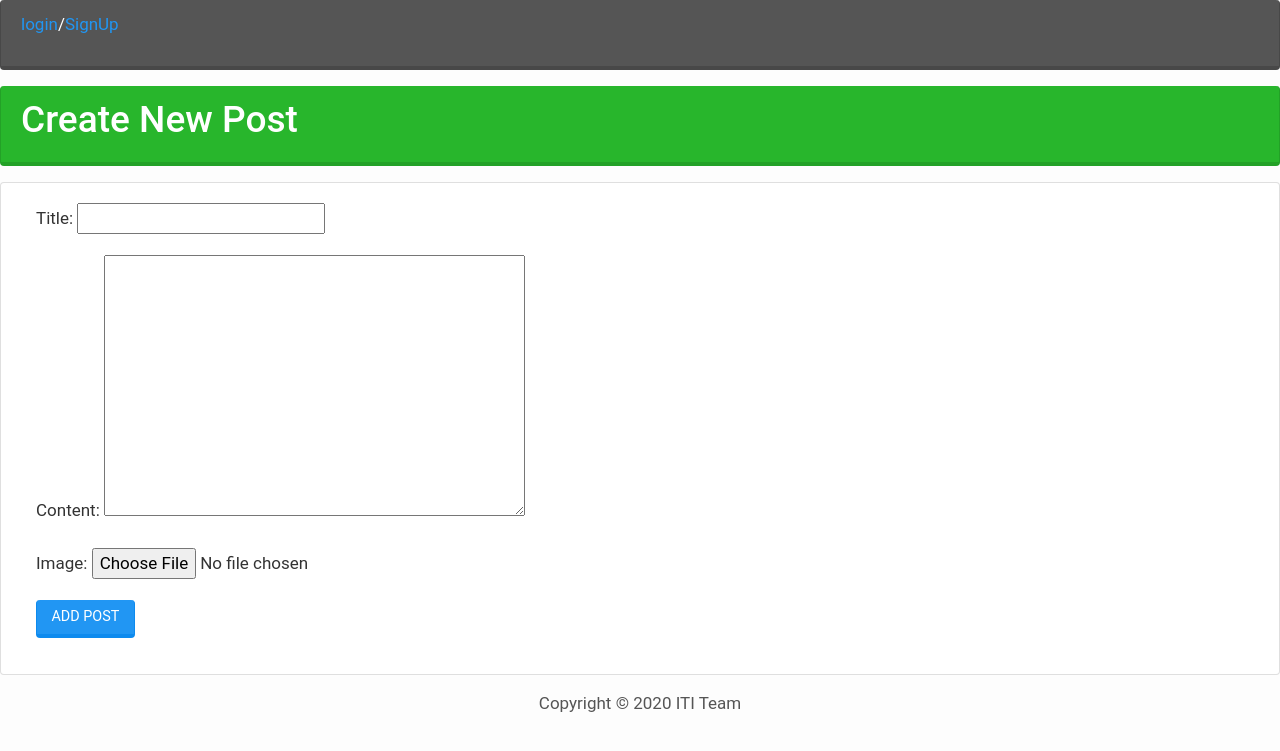
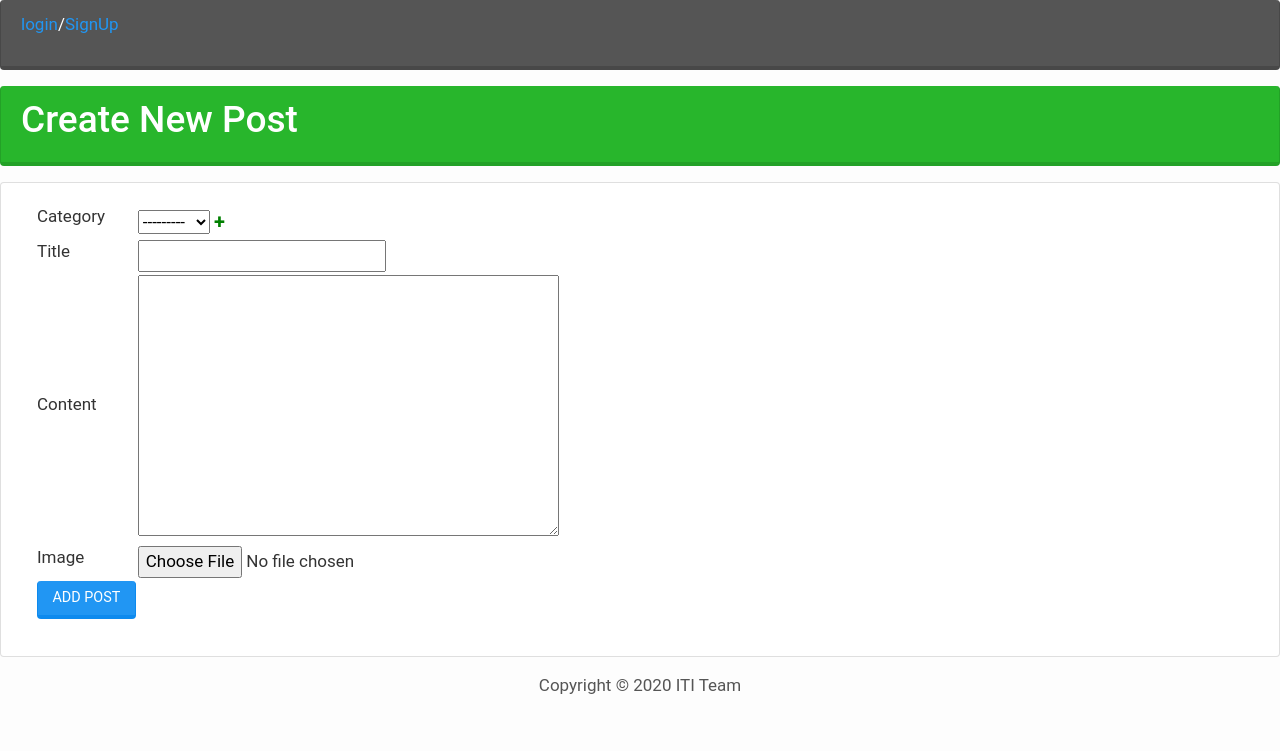
Before and after one commit to Tarek-Hassan/BLOGER-_Django, a Django app: page /blog/newPost in a window 1280 px wide. Shown: the top 751 px of the page. Run offline with Django 3.2, Linux system fonts and the light colour scheme; data comes from the database, SQL or seed files in the repository; both versions use the stored data as it was after the commit; some libraries are stand-ins or nearby versions.

Commit message:
Added create category page for posts

```diff
--- a/blog/admin.py
+++ b/blog/admin.py
@@ -3,7 +3,7 @@ from blog.models import Post, Comment, Reply, Category, Subscribe
 
 # Register your models here.
 class PostAdmin(admin.ModelAdmin):
-    list_display = ('title', 'slug', 'author', 'status', 'created_on', 'image')
+    list_display = ('title', 'slug', 'author', 'status', 'created_on', 'image', 'category')
     list_filter = ("status",)
     search_fields = ['title', 'content']
     prepopulated_fields = {'slug': ('title',)}
@@ -19,8 +19,8 @@ class ReplyAdmin(admin.ModelAdmin):
     search_fields = ('name', 'body')
 
 class CategoryAdmin(admin.ModelAdmin):
-    list_display = ('category_name', 'category_creator')
-    search_fields = ['category_name']
+    list_display = ('name', 'creator')
+    search_fields = ['name']
 
 admin.site.register(Post, PostAdmin)
 admin.site.register(Comment, CommentAdmin)
--- a/blog/forms.py
+++ b/blog/forms.py
@@ -1,4 +1,4 @@
-from .models import Comment, Reply, Post
+from .models import Comment, Reply, Post, Category
 from django import forms
 
 
@@ -17,4 +17,9 @@ class ReplyForm(forms.ModelForm):
 class PostForm(forms.ModelForm):
     class Meta:
         model=Post
-        fields=('title','content','image')
+        fields=('title','content','category','image')
+
+class CategoryForm(forms.ModelForm):
+    class Meta:
+        model= Category
+        fields= ('name',)
--- a/blog/models.py
+++ b/blog/models.py
@@ -6,6 +6,12 @@ STATUS = (
     (0, "Draft"),
     (1, "Publish")
 )
+
+class Category(models.Model):
+	name = models.CharField(max_length = 200)
+	creator = models.ForeignKey(User, on_delete=models.CASCADE)
+	def __str__(self):
+		return self.name
 
 class Post(models.Model): # Category foreign key is to be added
     title = models.CharField(max_length=200, unique=True)
@@ -16,8 +22,8 @@ class Post(models.Model): # Category foreign key is to be added
     likes = models.IntegerField(default=0)
     dislikes = models.IntegerField(default=0)
     status = models.IntegerField(choices=STATUS, default=1)
-    # image = models.ImageField(upload_to='img/', null=True)
     image = models.ImageField(upload_to='images/', null=True)
+    category = models.ForeignKey(Category, on_delete=models.CASCADE, related_name='blog_posts', null=True)
 
     class Meta:
         ordering = ['-created_on']
@@ -51,12 +57,6 @@ class Reply(models.Model):
     def __str__(self):
         return 'Reply {} by {}'.format(self.body, self.name)
 
-class Category(models.Model):
-	category_name = models.CharField(max_length = 200)
-	category_creator = models.ForeignKey(User, on_delete=models.CASCADE)
-	def __str__(self):
-		return self.category_name
-
 class Subscribe(models.Model):
     category_id = models.ForeignKey(Category, on_delete=models.CASCADE)
     subscriber_id = models.ForeignKey(User, on_delete=models.CASCADE)
--- a/blog/urls.py
+++ b/blog/urls.py
@@ -7,4 +7,5 @@ urlpatterns=[
     path('newPost', views.addPost),
     path('<slug>/', views.post_detail, name='post_detail'),
     path('<slug>/<commentId>/', views.comment_reply, name="comment_reply"),
+    path('newCategory', views.addCategory)
 ]
--- a/blog/views.py
+++ b/blog/views.py
@@ -1,12 +1,13 @@
 from django.shortcuts import render
 from django.views import generic
 from blog.models import Post, Reply, Comment, User, Subscribe
-from .forms import CommentForm, ReplyForm, PostForm
+from .forms import CommentForm, ReplyForm, PostForm, CategoryForm
 from django.shortcuts import render, get_object_or_404
 from django.http import HttpResponseRedirect
 from django.contrib.auth.decorators import login_required
 from django.utils.text import slugify
-
+from django.core.exceptions import ValidationError
+from django.utils.translation import ugettext as _
 
 # Create your views here.
 def home(request, num):
@@ -46,6 +47,8 @@ def post_detail(request, slug):
             # Save the comment to the database
             new_comment.save()
             return HttpResponseRedirect(url)
+        else:
+            raise ValidationError(_('Invalid value'), code='invalid')
     else:
         comment_form = CommentForm()
 
@@ -74,6 +77,8 @@ def comment_reply(request, commentId, slug):
             reply.name = request.user
             # Save the reply to the database
             reply.save()
+        else:
+            raise ValidationError(_('Invalid value'), code='invalid')
     else:
         reply_form = ReplyForm()
 
@@ -89,7 +94,25 @@ def addPost(request):
             post.slug = slugify(post.title)
             post.save()
             return HttpResponseRedirect('/blog/allPosts')
+        else:
+            raise ValidationError(_('Invalid value'), code='invalid')
     else:
         form=PostForm()
 
     return render(request,'blogviews/newPost.html',{'form':form})
+
+def addCategory(request):
+    if(request.method=='POST'):
+        form = CategoryForm(request.POST)
+
+        if(form.is_valid()):
+            category = form.save(commit=False)
+            category.creator = request.user
+            category.save()
+            return HttpResponseRedirect('/blog/newPost')
+        else:
+            raise ValidationError(_('Invalid value'), code='invalid')
+    else:
+        form=CategoryForm()
+
+    return render(request,'blogviews/newCategory.html',{'form':form})
--- a/templates/blogviews/allPosts.html
+++ b/templates/blogviews/allPosts.html
@@ -47,6 +47,7 @@
                         <img src="{{post.image.url}}" height="200" width="500">
                         <h2 class="card-title">{{ post.title }}</h2>
                         <p class="card-text text-muted h6">{{ post.author }} | {{ post.created_on}} </p>
+                        <p class="card-text text-muted h6">{{ post.category }}</p>
     <!--                    <p class="card-text">{{post.content|slice:":200" }}</p>-->
                     </a>
                 </div>
--- a/templates/blogviews/newPost.html
+++ b/templates/blogviews/newPost.html
@@ -7,9 +7,32 @@
 <div class="card">
     <div class="card-body">
 <form method="POST" class="form-group col-9" enctype="multipart/form-data">
-    {{form.as_p}}
-    {% csrf_token %}
-    <button type="submit" class="btn btn-primary">Add Post</button>
+    <!-- {{form.as_p}} -->
+    <table>
+        <tr>
+            <td><label>Category</label></td>
+            <td>{{form.category}}
+            <a href="/blog/newCategory" style="color: green; text-decoration: none; font-weight: bold; font-size: 20px;">+</a></td>
+            <!-- <button type="submit" style="background: transparent; border: none; cursor: pointer; color: green;font-weight: bold; font-size: 20px;" name="addCategory">+</button> -->
+        </tr>
+        <tr>
+            <td><label>Title</label></td>
+            <td>{{form.title}}</td>
+        </tr>
+        <tr>
+            <td><label>Content</label></td>
+            <td>{{form.content}}</td>
+        </tr>
+        <tr>
+            <td><label>Image</label></td>
+            <td>{{form.image}}</td>
+        </tr>
+
+        {% csrf_token %}
+        <tr>
+            <td><button type="submit" class="btn btn-primary">Add Post</button></td>
+        </tr>
+    </table>
 </form>
 </div>
 </div>
--- a/templates/blogviews/post_detail.html
+++ b/templates/blogviews/post_detail.html
@@ -1,4 +1,8 @@
 {% extends 'admin/base1.html' %} {% block main %}
+
+{% if user.is_authenticated%}
+<a href="/blog/newPost">Create a Post</a>
+{% endif %}
 
 <div class="container">
   <div class="row">
@@ -7,6 +11,7 @@
         <h1>{{ post.title }}</h1>
         <img src="{{post.image.url}}" height="200" width="500">
         <p class=" text-muted">{{ post.author }} | {{ post.created_on }}</p>
+        <p class="card-text text-muted h6">{{ post.category }}</p>
         <p class="card-text ">{{ post.content | safe }}</p>
       </div>
     </div>
```
Also changed, not shown: templates/blogviews/newCategory.html (added, +16 -0 lines), blog/migrations/0014_auto_20200223_0819.py (added), db.sqlite3, media/images/website_8BM50xV.jpg (added).
